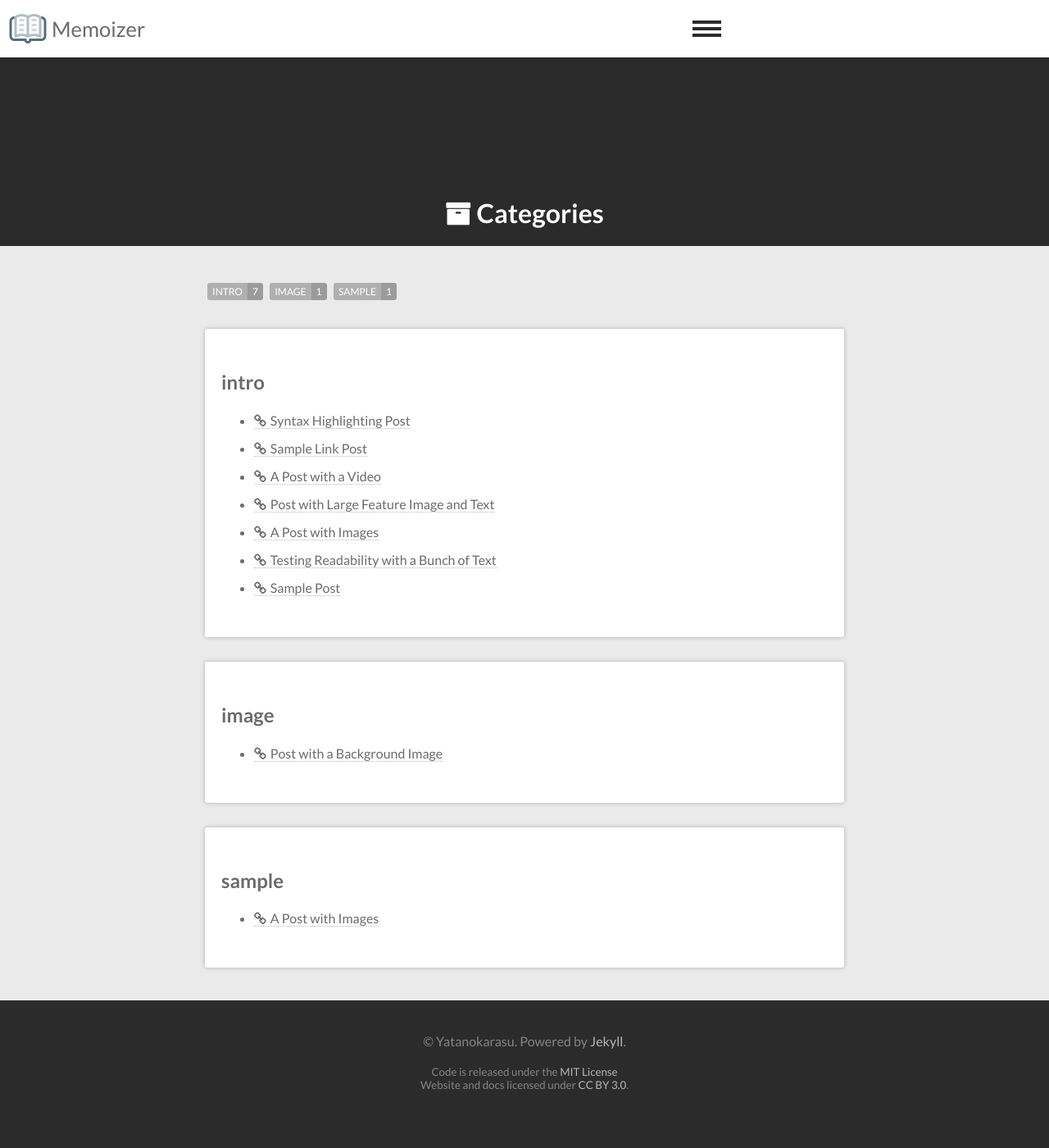
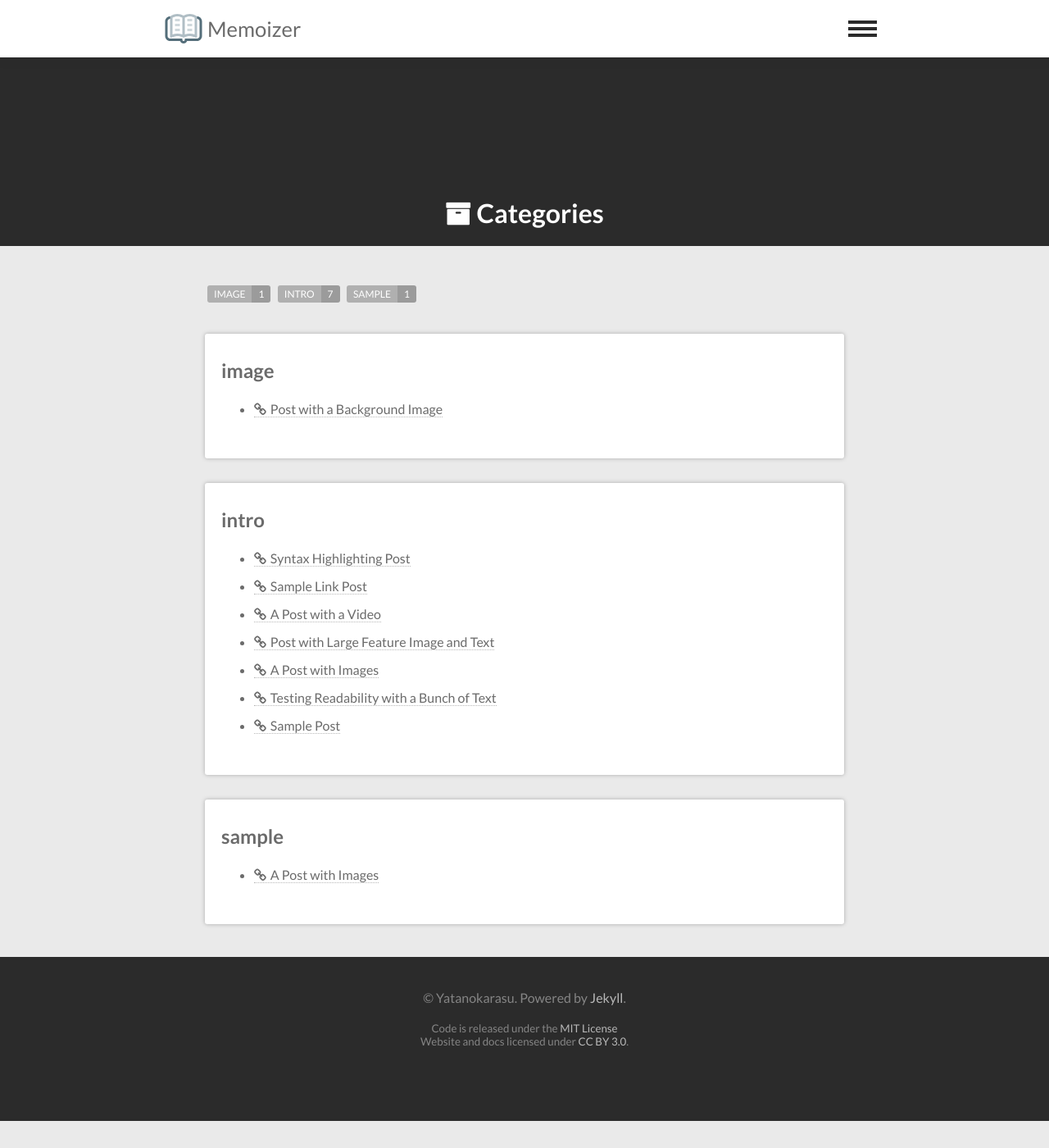
Before and after one commit to yatanokarasu/yatanokarasu.github.io, a Jekyll site: the page built from categories.html, in a window 1280 px wide and 1400 px high. Shown: the whole window at 82% size. Built offline with Jekyll 4.4.1, drawn with Linux system fonts in a browser that asks for light colours; some web fonts are replaced.

Commit message:
Fixed tags and categories.
Signed-off-by: yatanokarasu <sync.outerphase@gmail.com>

```diff
--- a/_scss/_form.scss
+++ b/_scss/_form.scss
@@ -44,6 +44,7 @@
 
 .page-header-wrapper {
     padding:                    0 10px;
+    margin:                     0 auto;
 
     max-width:                  900px;
 }
@@ -251,9 +252,15 @@
 }
 
 
+.tag-header {
+    margin-top:                 -($page-header-height + 10);
+    padding-top:                 ($page-header-height + 10);
+}
+
+
 .post-link:hover {
-    color:                  $base-color;
-    text-shadow:            0 0 3px lighten($base-color, 40);
+    color:                      $base-color;
+    text-shadow:                0 0 3px lighten($base-color, 40);
 }
 
 
@@ -271,7 +278,9 @@
         }
 
         &:hover {
+            color:                  $base-color;
             border-bottom-style:    solid;
+            text-shadow:            0 0 1px lighten($base-color, 40);
         }
     }
 }
@@ -322,13 +331,14 @@
 
     .tag {
         display:                inline-block;
+
         margin:                 8px 3px;
+        padding:                3px 0;
+
         color:                  white;
 
-        @include                border-rounded(3px);
-
         span {
-            padding:            3px 6px;
+            padding:            3px 8px;
         }
 
         .term {
@@ -342,7 +352,14 @@
         }
 
         &:hover {
-            background-color:   lighten($base-color, 40);
+            .term {
+                background-color:   lighten($menu-entry-border-color, 10);
+            }
+
+            .count {
+                background-color:   $tag-highlight-color;
+            }
+
         }
     }
 }
--- a/_scss/_variables.scss
+++ b/_scss/_variables.scss
@@ -62,6 +62,8 @@
 $scrollbar-color:               #34362E;
 $scrollbar-back-color:          #6A6D5D;
 
+$tag-highlight-color:           #E45145;
+
 
 // Code colors
 $code-primary-back-color:       #262822;
--- a/categories.html
+++ b/categories.html
@@ -4,9 +4,7 @@
 permalink:      /categories/
 ---
 
-{% capture site_categories %}
-  {% for category in site.categories %}{{ category | first }}{% unless forloop.last %},{% endunless %}{% endfor %}
-{% endcapture %}
+{% capture site_categories %}{% for category in site.categories %}{{ category | first }}{% unless forloop.last %},{% endunless %}{% endfor %}{% endcapture %}
 {% assign categories = site_categories | split:',' | sort %}
 
 <ul class="tags">
@@ -19,7 +17,7 @@
 {% for category in categories %}
   {% assign item = category | strip_newlines | strip %}
   <article class="contents">
-    <h2 id="{{ item }}">{{ item }}</h2>
+    <h2 class="tag-header" id="{{ item }}">{{ item }}</h2>
     <section class="contents-entry">
       <ul>
         {% for post in site.categories[item] %}
--- a/tags.html
+++ b/tags.html
@@ -4,9 +4,7 @@
 permalink:      /tags/
 ---
 
-{% capture site_tags %}
-  {% for tag in site.tags %}{{ tag | first }}{% unless forloop.last %},{% endunless %}{% endfor %}
-{% endcapture %}
+{% capture site_tags %}{% for tag in site.tags %}{{ tag | first }}{% unless forloop.last %},{% endunless %}{% endfor %}{% endcapture %}
 {% assign tags = site_tags | split:',' | sort %}
 
 <ul class="tags">
@@ -19,7 +17,7 @@
 {% for tag in tags %}
   {% assign item = tag | strip_newlines | strip %}
   <article class="contents">
-    <h2 id="{{ item }}">{{ item }}</h2>
+    <h2 class="tag-header" id="{{ item }}">{{ item }}</h2>
     <section class="contents-entry">
       <ul>
         {% for post in site.tags[item] %}
```
Also changed, not shown: _scss/_mixin.scss (indentation only).
